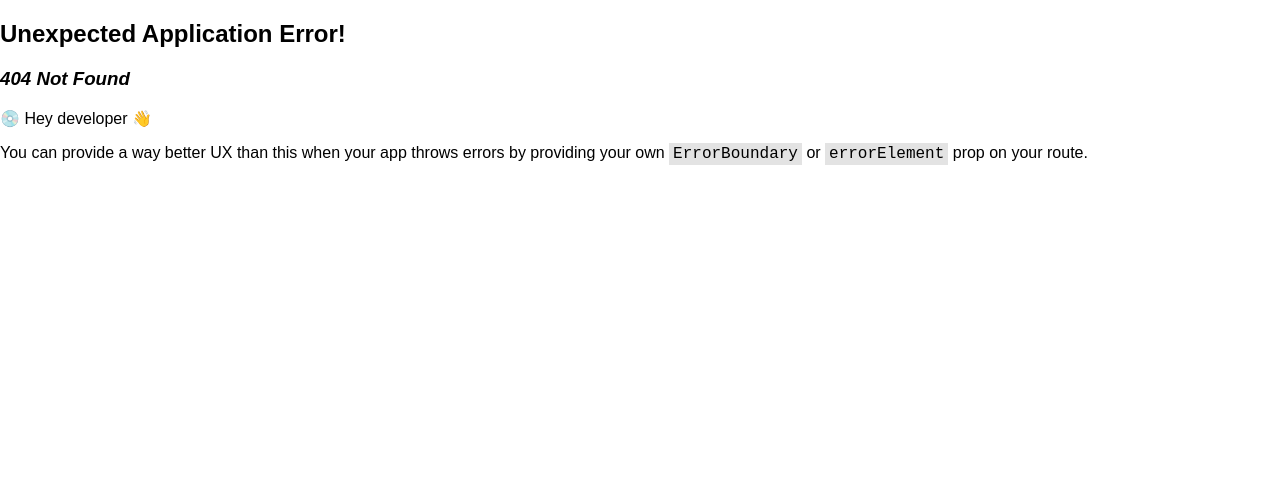
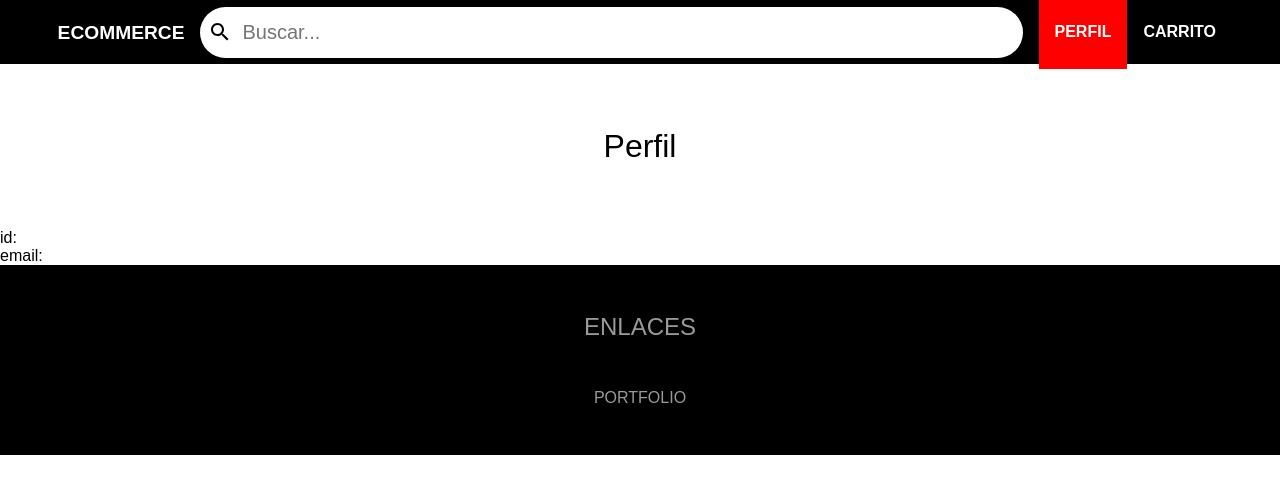
Before and after one commit to PabloCaballero1295/ecommerce, a React (Vite) app: page /profile in a window 1280 px wide. Before the commit this address had no page. Shown: the top 494 px of the page. Built offline with nearby package versions, Linux system fonts and the light colour scheme; no server answers.

Commit message:
created basic profile

```diff
--- /dev/null
+++ b/src/components/ProfilePage/ProfilePage.module.css
@@ -0,0 +1,7 @@
+.title {
+  font-size: 2em;
+  width: fit-content;
+  margin: auto;
+  margin-top: 2em;
+  margin-bottom: 2em;
+}
--- /dev/null
+++ b/src/components/ProfilePage/ProfilePage.tsx
@@ -0,0 +1,48 @@
+import { MainLayout } from "../MainLayout/MainLayout"
+import { getAuth, onAuthStateChanged, User } from "firebase/auth"
+import axios from "axios"
+import config from "../../config/config"
+import { useEffect, useState } from "react"
+import styles from "./ProfilePage.module.css"
+
+interface UserData {
+  id: string
+  email: string
+}
+
+const auth = getAuth()
+
+export const ProfilePage = () => {
+  const [userData, setUserData] = useState<UserData>({ id: "", email: "" })
+
+  useEffect(() => {
+    const unsubscribe = onAuthStateChanged(auth, (currentUser) => {
+      if (currentUser) {
+        fetchData(currentUser)
+      }
+    })
+    return () => unsubscribe()
+  }, [])
+
+  const fetchData = async (user: User) => {
+    try {
+      const response = await axios.get(
+        config.backendBaseURL + "/user_profile/" + user.uid
+      )
+
+      setUserData(response.data as UserData)
+    } catch (err) {
+      console.log(err)
+    }
+  }
+
+  return (
+    <MainLayout>
+      <div className="container">
+        <div className={styles.title}>Perfil</div>
+        <div>id: {userData.id}</div>
+        <div>email: {userData.email}</div>
+      </div>
+    </MainLayout>
+  )
+}
--- a/src/main.tsx
+++ b/src/main.tsx
@@ -5,6 +5,7 @@ import { createBrowserRouter, RouterProvider } from "react-router-dom"
 import { MainPage } from "./components/MainPage/MainPage.tsx"
 import { LoginPage } from "./components/LoginPage/LoginPage.tsx"
 import { SignUpPage } from "./components/SignUpPage/SignUpPage.tsx"
+import { ProfilePage } from "./components/ProfilePage/ProfilePage.tsx"
 
 const router = createBrowserRouter([
   {
@@ -19,6 +20,10 @@ const router = createBrowserRouter([
     path: "/signup",
     element: <SignUpPage />,
   },
+  {
+    path: "/profile",
+    element: <ProfilePage />,
+  },
 ])
 
 createRoot(document.getElementById("root")!).render(
```
